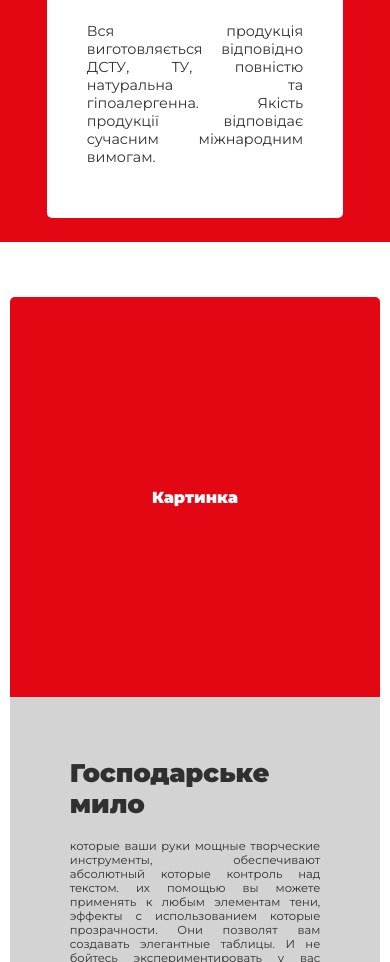
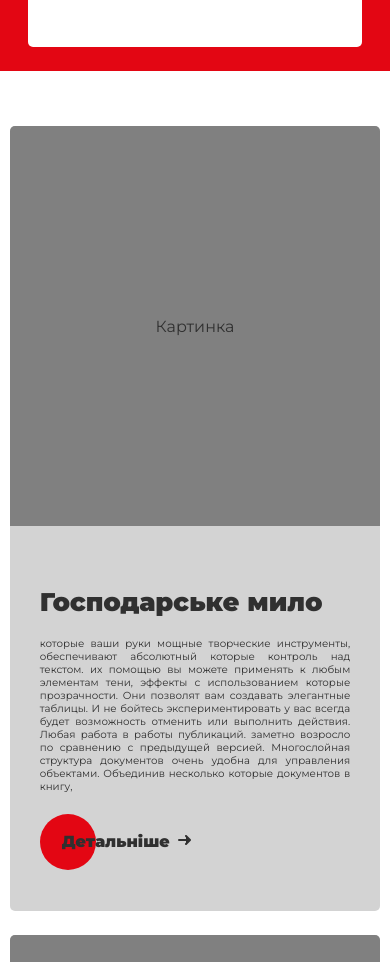
Before and after one commit to dragan-margarita/erbay, a plain HTML site: page index.html in a window 390 px wide. Shown: the part 1760-2722 px from the top of the page. Drawn offline with Linux system fonts and the light colour scheme.

Commit message:
Add files via upload

```diff
--- a/css/style.css
+++ b/css/style.css
@@ -112,10 +112,10 @@ footer{
 	.container{max-width: 95vw;}
 }
 @media (max-width: 400px){
-	p{font-size: 0.9em;}
+	p{font-size: 0.8em;}
 }
 @media (max-width: 350px){
-	p{font-size: 0.8em;}
+	p{font-size: 0.6em;}
 }
 
 
@@ -700,7 +700,7 @@ width: 100%;
 }
 @media (max-width: 500px){
 	.card{
-		width: 80%;
+		width: 90%;
 	}
 }
 
@@ -734,25 +734,26 @@ width: 100%;
 
 }
 .product img{
-	height: 500px;
+	height: 250px;
+	transform: rotate(-15deg);
 }
 .product-img{
 	display: flex;
-	background-color: #E30613;
-	height: 400px;
+	background-color: #808080;
 	width: 100%;
 	align-items: center;
 	justify-content: center;
-	color: white;
-	font-weight: 900;
-	padding: 80px;
+	padding: 40px;
 }
-
 .product-text{
 	padding:0 60px;
 }
 .product-text p{
 	padding-bottom: 40px;
+}
+.product:nth-child(3) img{
+	height: 400px;
+	transform: rotate(0);
 }
 @media (max-width: 1100px){
 	.product-text{
@@ -768,11 +769,8 @@ width: 100%;
 	}
 	.product{
 		flex-flow: column;
-
-
 	}
 	.product-text{
-		padding: 0;
 		padding: 60px;
 	}
 	.product-img{
@@ -837,7 +835,11 @@ width: 100%;
   transform: scale(0.96);
 }
 
-
+@media (max-width: 600px){
+	.product-text{
+		padding:60px 30px;
+	}
+}
 
 
 
```
